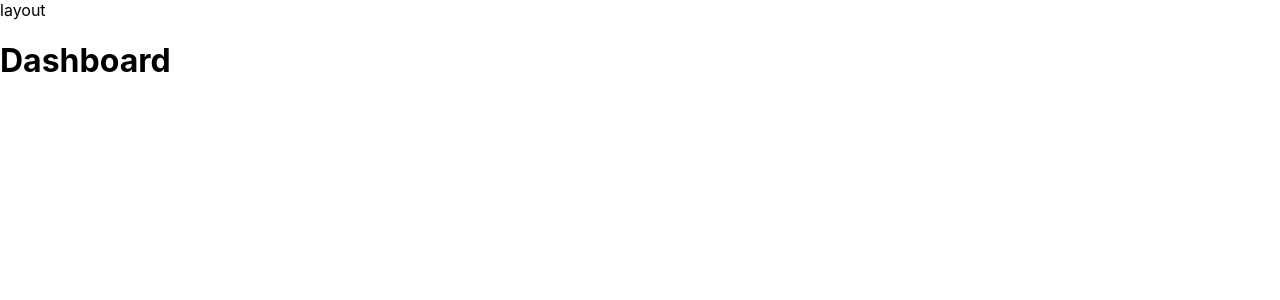
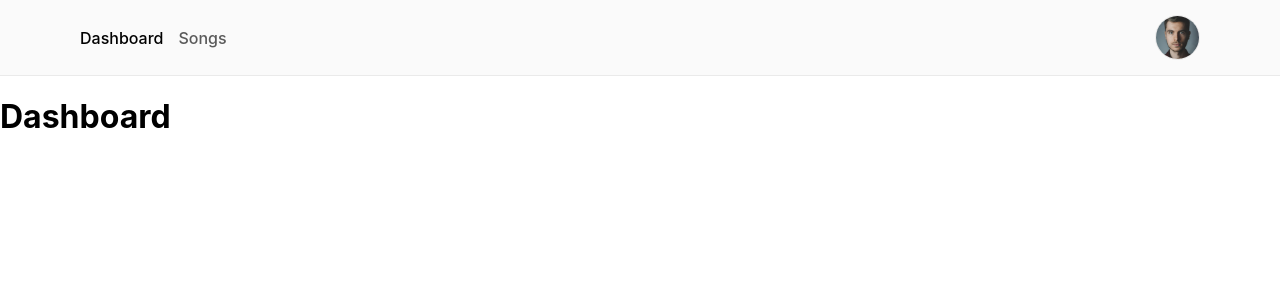
Before and after one commit to NatiG100/song-manager-web, a React (Create React App) app: page / in a window 1280 px wide. Shown: the top 300 px of the page. Built offline with nearby package versions, Linux system fonts and the light colour scheme.

Commit message:
create navbar

```diff
--- a/src/components/Layout.tsx
+++ b/src/components/Layout.tsx
@@ -1,4 +1,11 @@
 import React from 'react';
-export default function Layout({children}:{children?:any}){
-    return<div><div>layout</div>{children}</div>
+import Navbar from './navbar/Navbar.tsx';
+import { Outlet } from 'react-router-dom';
+export default function Layout(){
+    return(
+        <div>
+            <Navbar/>
+            <Outlet/>
+        </div>
+    );
 }
--- /dev/null
+++ b/src/components/navbar/Navbar.tsx
@@ -0,0 +1,17 @@
+import React from 'react'
+import { Avatar, NavbarLink, NavbarLinkList, NavbarMain, NavbarWrapper } from './NavbarElements.ts';
+
+export default function Navbar(){
+    return(
+        <NavbarMain>
+            <NavbarWrapper>
+                <NavbarLinkList>
+                    <NavbarLink to={'/'} style={({isActive})=>{return {color:isActive?"black":"#5a5a5a"}}}>Dashboard</NavbarLink>
+                    <NavbarLink to={'/songs'} style={({isActive})=>{return {color:isActive?"black":"#5a5a5a"}}}>Songs</NavbarLink>
+                </NavbarLinkList>
+                <div style={{flex:"1"}}/>
+                <Avatar src='/avatar.jpg'  width={40}/>
+            </NavbarWrapper>
+        </NavbarMain>
+    );
+}
--- /dev/null
+++ b/src/components/navbar/NavbarElements.ts
@@ -0,0 +1,42 @@
+import { NavLink } from "react-router-dom";
+import styled from "styled-components";
+
+export const NavbarMain = styled.nav`
+    width: 100%;
+    padding: 15px 80px;
+    background-color: #FaFaFa;
+    box-sizing: border-box;
+    border-bottom: #EAEAEA 1px solid;
+`;
+
+export const NavbarWrapper = styled.div`
+    width:100%;
+    max-width: 4000;
+    margin-left: auto;
+    margin-right: auto;
+    display:flex;
+    justify-content: start;
+    align-items: center;
+    box-sizing: border-box;
+`;
+
+export const NavbarLinkList = styled.div`
+    display: flex;
+    align-items: center;
+    gap: 15px;
+`;
+
+export const NavbarLink = styled(NavLink)`
+    text-decoration: none;
+    font-weight: 500;
+    transition:all 300ms ease-in-out;
+`;
+export const Avatar = styled.img`
+    height: 45px;
+    width: 45px;
+    border-radius: 100%;
+    object-fit: cover;
+    cursor: pointer;
+    border: #EAEAEA 1px solid;
+    box-sizing: border-box;
+`;
--- a/src/index.tsx
+++ b/src/index.tsx
@@ -12,18 +12,24 @@ const root = ReactDOM.createRoot(document.getElementById('root')!);
 const router = createBrowserRouter([
   {
     path:'/',
+    element:<Layout/>,
+    children:[
+      {
+        index:true,
         element:<Dashboard/>
       },
       {
         path:'/songs',
         element:<Songs/>
       }
-])
+    ]
+  }
+
+],
+)
 root.render(
   <React.StrictMode>
-    <Layout>
     <RouterProvider router={router}/>
-    </Layout>
   </React.StrictMode>
 );
 
```
Also changed, not shown: public/avatar.jpg (added). Lines whose indentation alone changed are shown as unchanged.
